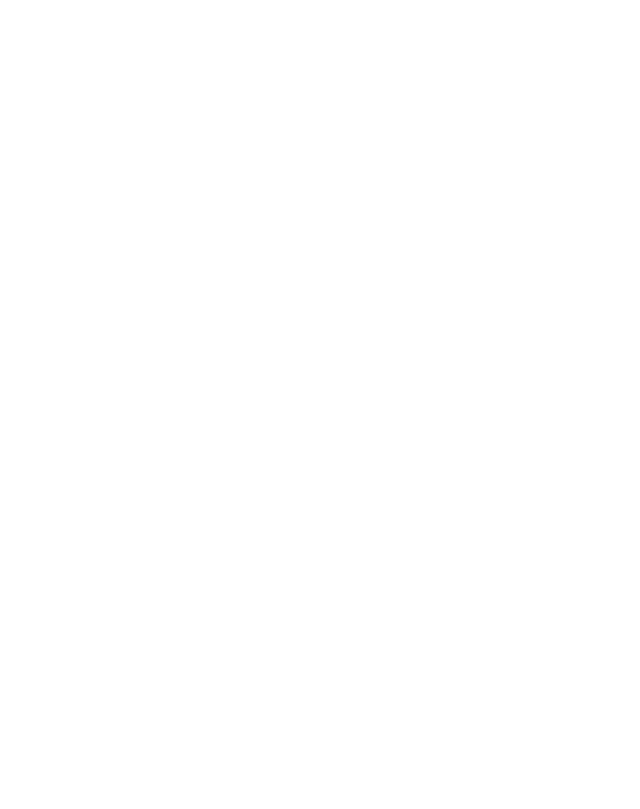
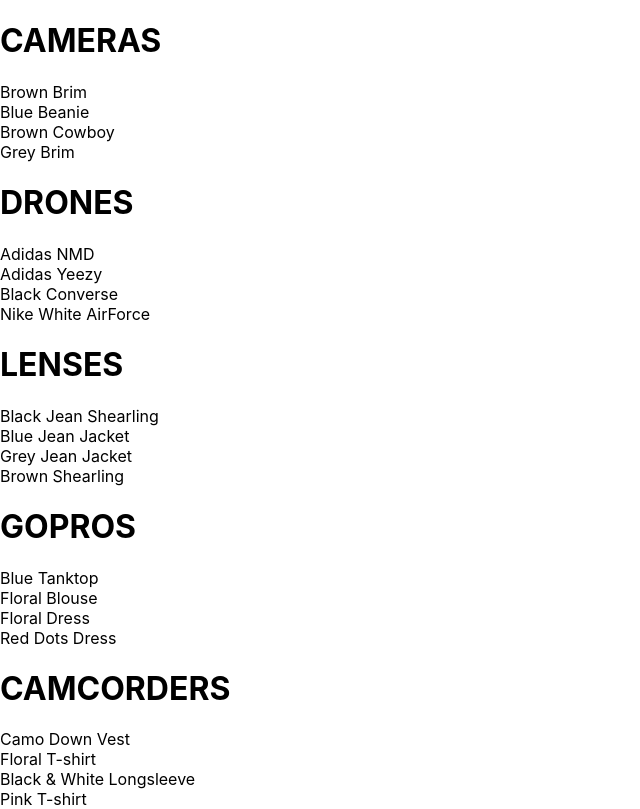
Before and after one commit to ashashishy/lenselane, a React (Create React App) app: page /shop in a window 1280 px wide. Shown: the whole page, without its empty margins (0-640 px from the left). Built offline with nearby package versions, Linux system fonts and the light colour scheme.

Commit message:
added shops page

```diff
--- a/src/App.js
+++ b/src/App.js
@@ -2,20 +2,14 @@
 import './App.css';
 import Homepage from './pages/homepage/Homepage.component.jsx';
 import {Switch, Route} from 'react-router-dom';
-function CameraPage(){
-  return(
-  <div>
-  <h1>Cameras</h1>
-  </div>
-)}
-
+import ShopPage from './pages/homepage/shop/shop.component.jsx';
 
 function App(){
   return(
     <div>
       <Switch>
         <Route exact path='/' component={Homepage} />
-        <Route exact path='/cameras' component={CameraPage} />
+        <Route exact path='/shop' component={ShopPage} />
       </Switch>
     </div>
   )
--- /dev/null
+++ b/src/components/collection/collection-preview.component.jsx
@@ -0,0 +1,17 @@
+import React from 'react';
+import './collection-preview.style.scss';
+
+const CollectionPreview = ({ title , items})=>(
+    <div className='collection-preview'>
+        <h1 className='title'>
+        {title.toUpperCase()}
+        </h1>
+        <div className='preview'>
+        {items.filter((item,idx)=>(idx<4)).map((item)=>(
+            <div key={item.id}>{item.name}</div>
+            )
+        )}
+        </div>
+    </div>
+)
+export default CollectionPreview;
--- /dev/null
+++ b/src/pages/homepage/shop/shop.component.jsx
@@ -0,0 +1,26 @@
+import React from 'react';
+import SHOP_DATA from './shop.data';
+import CollectionPreview from '../../../components/collection/collection-preview.component';
+class ShopPage extends React.Component{
+    constructor(props){
+        super(props);
+
+        this.state={
+            collections:SHOP_DATA
+        };
+    }
+
+    render(){
+        const {collections}=this.state;
+        return(
+            <div className='shop-page'>
+                {
+                    collections.map(({id, ...otherCollectionProps})=>(
+                        <CollectionPreview key={id} {...otherCollectionProps } />
+                    ))
+                }
+            </div>
+        )
+    }
+}
+export default ShopPage;
--- /dev/null
+++ b/src/pages/homepage/shop/shop.data.js
@@ -0,0 +1,246 @@
+const SHOP_DATA=[{
+    id: 1,
+    title: 'Cameras',
+    routeName: 'cameras',
+    items: [
+      {
+        id: 1,
+        name: 'Brown Brim',
+        imageUrl: 'https://i.ibb.co/ZYW3VTp/brown-brim.png',
+        price: 25
+      },
+      {
+        id: 2,
+        name: 'Blue Beanie',
+        imageUrl: 'https://i.ibb.co/ypkgK0X/blue-beanie.png',
+        price: 18
+      },
+      {
+        id: 3,
+        name: 'Brown Cowboy',
+        imageUrl: 'https://i.ibb.co/QdJwgmp/brown-cowboy.png',
+        price: 35
+      },
+      {
+        id: 4,
+        name: 'Grey Brim',
+        imageUrl: 'https://i.ibb.co/RjBLWxB/grey-brim.png',
+        price: 25
+      },
+      {
+        id: 5,
+        name: 'Green Beanie',
+        imageUrl: 'https://i.ibb.co/YTjW3vF/green-beanie.png',
+        price: 18
+      },
+      {
+        id: 6,
+        name: 'Palm Tree Cap',
+        imageUrl: 'https://i.ibb.co/rKBDvJX/palm-tree-cap.png',
+        price: 14
+      },
+      {
+        id: 7,
+        name: 'Red Beanie',
+        imageUrl: 'https://i.ibb.co/bLB646Z/red-beanie.png',
+        price: 18
+      },
+      {
+        id: 8,
+        name: 'Wolf Cap',
+        imageUrl: 'https://i.ibb.co/1f2nWMM/wolf-cap.png',
+        price: 14
+      },
+      {
+        id: 9,
+        name: 'Blue Snapback',
+        imageUrl: 'https://i.ibb.co/X2VJP2W/blue-snapback.png',
+        price: 16
+      }
+    ]
+  },
+  {
+    id: 2,
+    title: 'Drones',
+    routeName: 'drones',
+    items: [
+      {
+        id: 1,
+        name: 'Adidas NMD',
+        imageUrl: 'https://i.ibb.co/0s3pdnc/adidas-nmd.png',
+        price: 220
+      },
+      {
+        id: 2,
+        name: 'Adidas Yeezy',
+        imageUrl: 'https://i.ibb.co/dJbG1cT/yeezy.png',
+        price: 280
+      },
+      {
+        id: 3,
+        name: 'Black Converse',
+        imageUrl: 'https://i.ibb.co/bPmVXyP/black-converse.png',
+        price: 110
+      },
+      {
+        id: 4,
+        name: 'Nike White AirForce',
+        imageUrl: 'https://i.ibb.co/1RcFPk0/white-nike-high-tops.png',
+        price: 160
+      },
+      {
+        id: 5,
+        name: 'Nike Red High Tops',
+        imageUrl: 'https://i.ibb.co/QcvzydB/nikes-red.png',
+        price: 160
+      },
+      {
+        id: 6,
+        name: 'Nike Brown High Tops',
+        imageUrl: 'https://i.ibb.co/fMTV342/nike-brown.png',
+        price: 160
+      },
+      {
+        id: 7,
+        name: 'Air Jordan Limited',
+        imageUrl: 'https://i.ibb.co/w4k6Ws9/nike-funky.png',
+        price: 190
+      },
+      {
+        id: 8,
+        name: 'Timberlands',
+        imageUrl: 'https://i.ibb.co/Mhh6wBg/timberlands.png',
+        price: 200
+      }
+    ]
+  },
+  {
+    id: 3,
+    title: 'Lenses',
+    routeName: 'lenses',
+    items: [
+      {
+        id: 1,
+        name: 'Black Jean Shearling',
+        imageUrl: 'https://i.ibb.co/XzcwL5s/black-shearling.png',
+        price: 125
+      },
+      {
+        id: 2,
+        name: 'Blue Jean Jacket',
+        imageUrl: 'https://i.ibb.co/mJS6vz0/blue-jean-jacket.png',
+        price: 90
+      },
+      {
+        id: 3,
+        name: 'Grey Jean Jacket',
+        imageUrl: 'https://i.ibb.co/N71k1ML/grey-jean-jacket.png',
+        price: 90
+      },
+      {
+        id: 4,
+        name: 'Brown Shearling',
+        imageUrl: 'https://i.ibb.co/s96FpdP/brown-shearling.png',
+        price: 165
+      },
+      {
+        id: 5,
+        name: 'Tan Trench',
+        imageUrl: 'https://i.ibb.co/M6hHc3F/brown-trench.png',
+        price: 185
+      }
+    ]
+  },
+  {
+    id: 4,
+    title: 'Gopros',
+    routeName: 'gopros',
+    items: [
+      {
+        id: 1,
+        name: 'Blue Tanktop',
+        imageUrl: 'https://i.ibb.co/7CQVJNm/blue-tank.png',
+        price: 25
+      },
+      {
+        id: 2,
+        name: 'Floral Blouse',
+        imageUrl: 'https://i.ibb.co/4W2DGKm/floral-blouse.png',
+        price: 20
+      },
+      {
+        id: 3,
+        name: 'Floral Dress',
+        imageUrl: 'https://i.ibb.co/KV18Ysr/floral-skirt.png',
+        price: 80
+      },
+      {
+        id: 4,
+        name: 'Red Dots Dress',
+        imageUrl: 'https://i.ibb.co/N3BN1bh/red-polka-dot-dress.png',
+        price: 80
+      },
+      {
+        id: 5,
+        name: 'Striped Sweater',
+        imageUrl: 'https://i.ibb.co/KmSkMbH/striped-sweater.png',
+        price: 45
+      },
+      {
+        id: 6,
+        name: 'Yellow Track Suit',
+        imageUrl: 'https://i.ibb.co/v1cvwNf/yellow-track-suit.png',
+        price: 135
+      },
+      {
+        id: 7,
+        name: 'White Blouse',
+        imageUrl: 'https://i.ibb.co/qBcrsJg/white-vest.png',
+        price: 20
+      }
+    ]
+  },
+  {
+    id: 5,
+    title: 'Camcorders',
+    routeName: 'camcorders',
+    items: [
+      {
+        id: 1,
+        name: 'Camo Down Vest',
+        imageUrl: 'https://i.ibb.co/xJS0T3Y/camo-vest.png',
+        price: 325
+      },
+      {
+        id: 2,
+        name: 'Floral T-shirt',
+        imageUrl: 'https://i.ibb.co/qMQ75QZ/floral-shirt.png',
+        price: 20
+      },
+      {
+        id: 3,
+        name: 'Black & White Longsleeve',
+        imageUrl: 'https://i.ibb.co/55z32tw/long-sleeve.png',
+        price: 25
+      },
+      {
+        id: 4,
+        name: 'Pink T-shirt',
+        imageUrl: 'https://i.ibb.co/RvwnBL8/pink-shirt.png',
+        price: 25
+      },
+      {
+        id: 5,
+        name: 'Jean Long Sleeve',
+        imageUrl: 'https://i.ibb.co/VpW4x5t/roll-up-jean-shirt.png',
+        price: 40
+      },
+      {
+        id: 6,
+        name: 'Burgundy T-shirt',
+        imageUrl: 'https://i.ibb.co/mh3VM1f/polka-dot-shirt.png',
+        price: 25
+      }
+    ]
+  }];
+export default SHOP_DATA;
```
Also changed, not shown: src/components/collection/collection-preview.style.scss (added).
